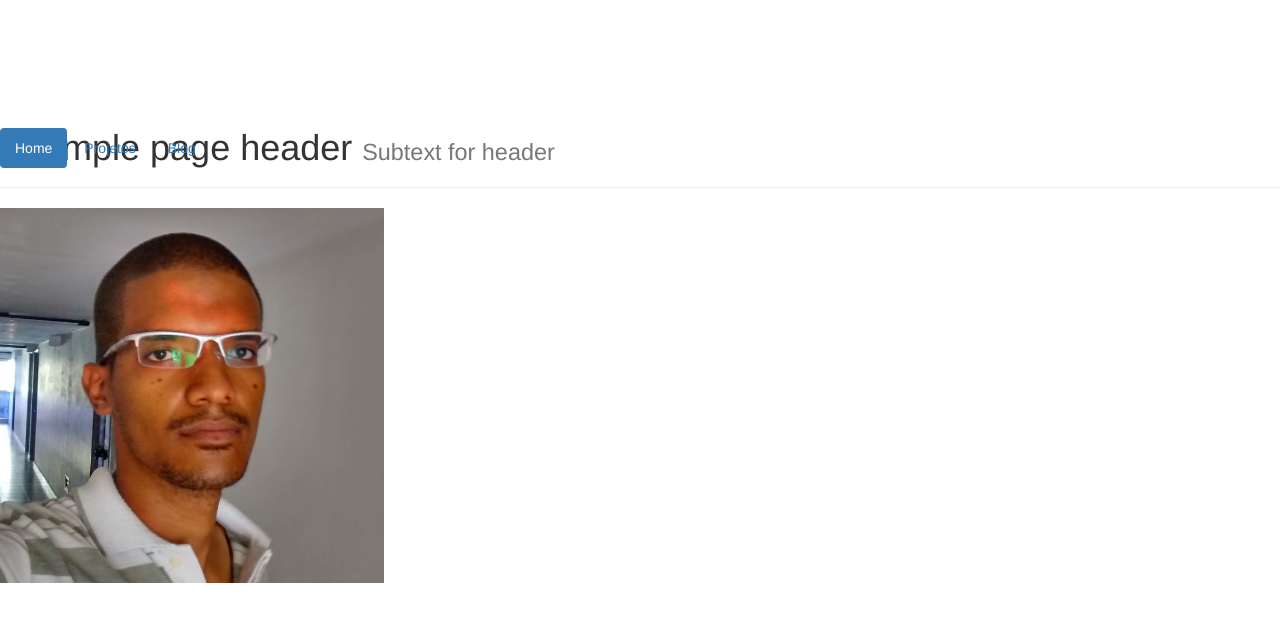
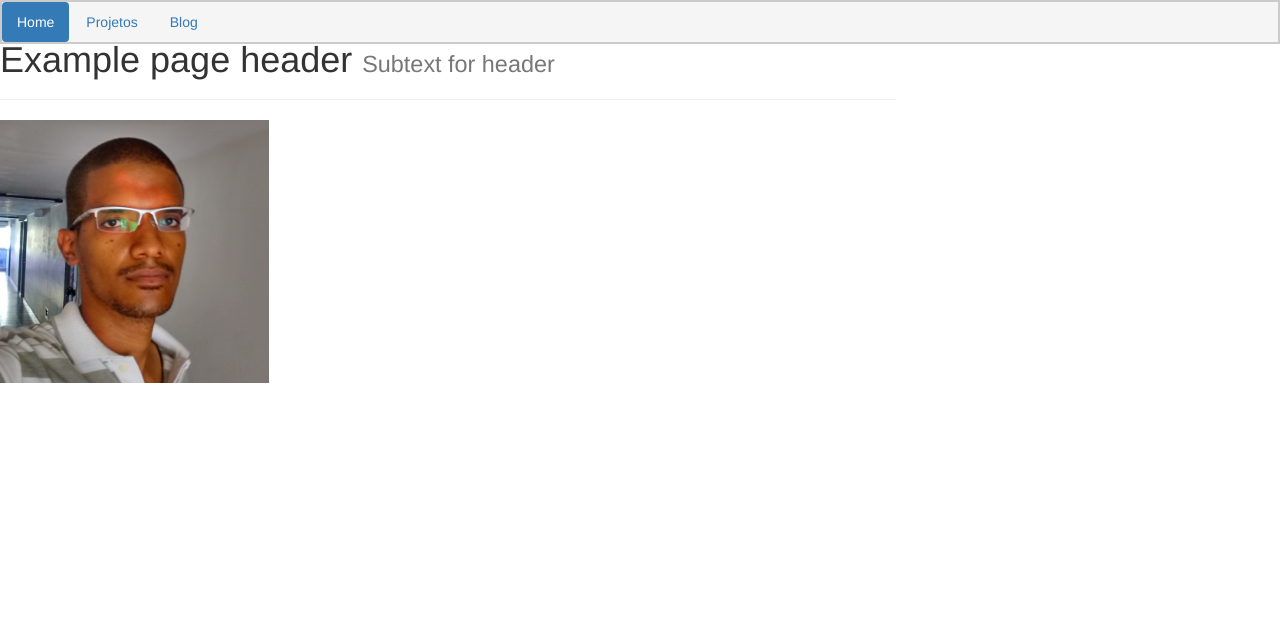
Before and after one commit to viniciusvts/viniciusvts.github.io, an Angular app in the folder vtsantana/: page / in a window 1280 px wide. Shown: the top 622 px of the page. Built offline with nearby package versions, Linux system fonts and the light colour scheme.

Commit message:
terminando posicionamento

```diff
--- a/vtsantana/src/app/app.component.css
+++ b/vtsantana/src/app/app.component.css
@@ -3,10 +3,13 @@
     float: left;
     width: 100%;
     padding: 0px;
+    border: solid 2px #CBCBCB;
     margin: 0px;
+    background-color: whitesmoke;
 }
 .contents{
-    margin-top: 10%;
-    float: bottom;
-    z-index: -1;
+    float: left;
+    margin: auto;
+    padding: 0px;
+    width: 70%;
 }
```
